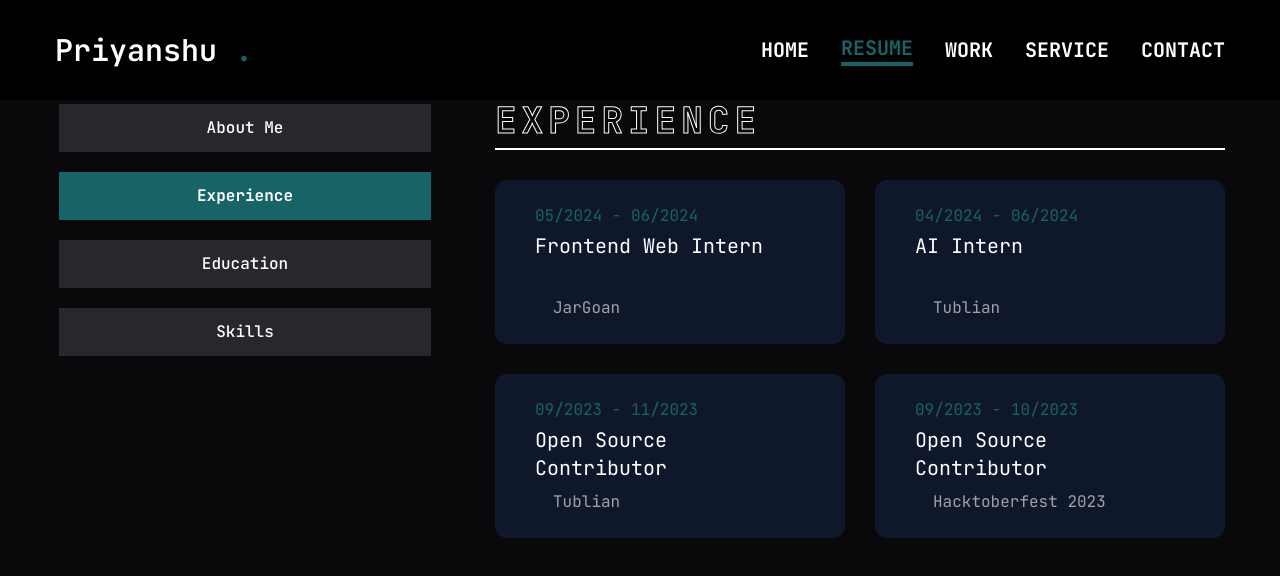
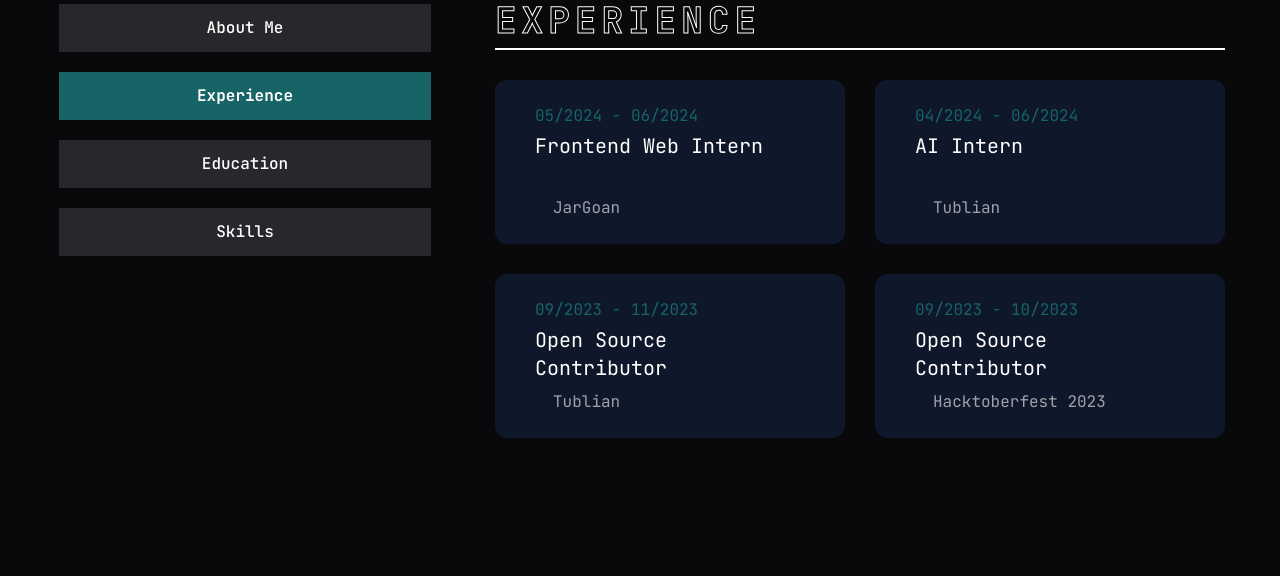
Before and after one commit to Coderx85/Portfolio, a Next.js app: page /resume in a window 1280 px wide. Shown: the top 576 px of the page. Built offline with nearby package versions, Linux system fonts and the light colour scheme.

Commit message:
feat: implement Navbar component and integrate it into the layout

```diff
--- a/src/components/menubar/Navbar.tsx
+++ b/src/app/@navbar/page.tsx
@@ -5,6 +5,7 @@ import MenuOverlay from "@/components/menubar/MenuOverlay";
 import { navLinks } from "@/constants";
 import { usePathname } from "next/navigation";
 import { FiCrosshair, FiMenu } from "react-icons/fi";
+import { Button } from "@react-email/components";
 
 const Navbar = () => {
   const pathname = usePathname();
@@ -19,19 +20,19 @@ const Navbar = () => {
         </Link>
         <div className="mobile-menu mt-8 block md:hidden">
           {!navbarOpen ? (
-            <button
+            <Button
               onClick={() => setNavbarOpen(true)}
               className="flex items-center px-3 py-2 border rounded border-slate-200 text-slate-200 hover:text-white hover:border-white"
             >
               <FiMenu className="h-5 w-5" />
-            </button>
+            </Button>
           ) : (
-            <button
+            <Button
               onClick={() => setNavbarOpen(false)}
               className="flex items-center px-3 py-2 border rounded border-slate-200 text-slate-200 hover:text-white hover:border-white"
             >
               <FiCrosshair className="h-5 w-5" />
-            </button>
+            </Button>
           )}
         </div>
         <div
@@ -49,7 +50,7 @@ const Navbar = () => {
             ))}
         </div>
       </div>
-      {navbarOpen ? <MenuOverlay /> : null}
+      {navbarOpen ? <MenuOverlay setNavbarOpen={setNavbarOpen} /> : null}
     </nav>
   )
 }
--- a/src/app/layout.tsx
+++ b/src/app/layout.tsx
@@ -3,7 +3,6 @@ import type { Metadata } from 'next'
 import { JetBrains_Mono } from 'next/font/google'
 import { Analytics } from '@vercel/analytics/react';
 import { SpeedInsights } from "@vercel/speed-insights/next"
-import Navbar from '@/components/menubar/Navbar';
 import { Toaster } from '@/components/ui/toaster';
 import PageTransition from '@/components/animation/PageTransition';
 import StairTransition from '@/components/animation/StairTransition';
@@ -23,8 +22,10 @@ export const metadata: Metadata = {
 
 export default function RootLayout({
   children,
+  navbar
 }: {
-  children: React.ReactNode
+  children: React.ReactNode,
+  navbar: React.ReactNode
 }) {
   return (
     <html lang="en">
@@ -35,7 +36,7 @@ export default function RootLayout({
           enableSystem
           disableTransitionOnChange
         >
-          <Navbar />
+          {navbar}
           <StairTransition />
           <PageTransition>
             {children}
```
